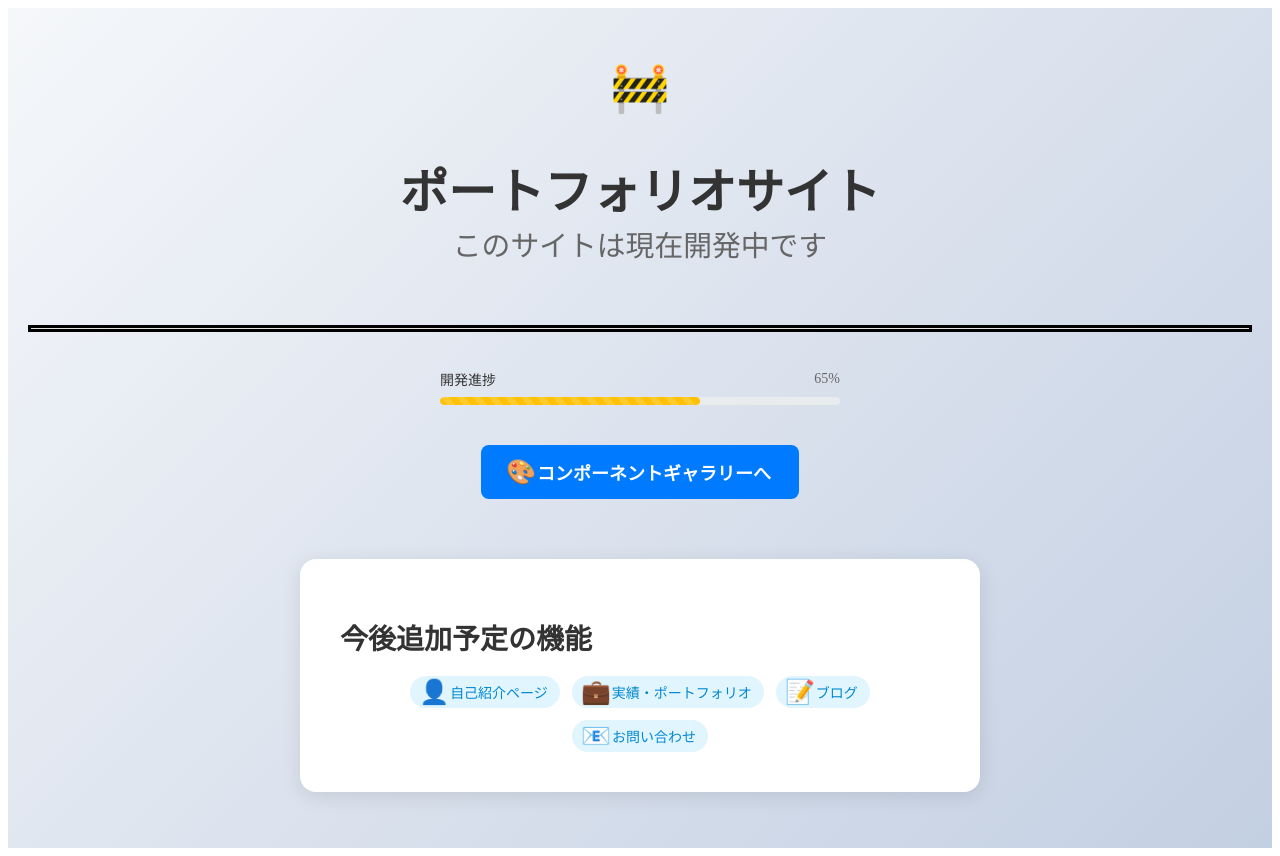
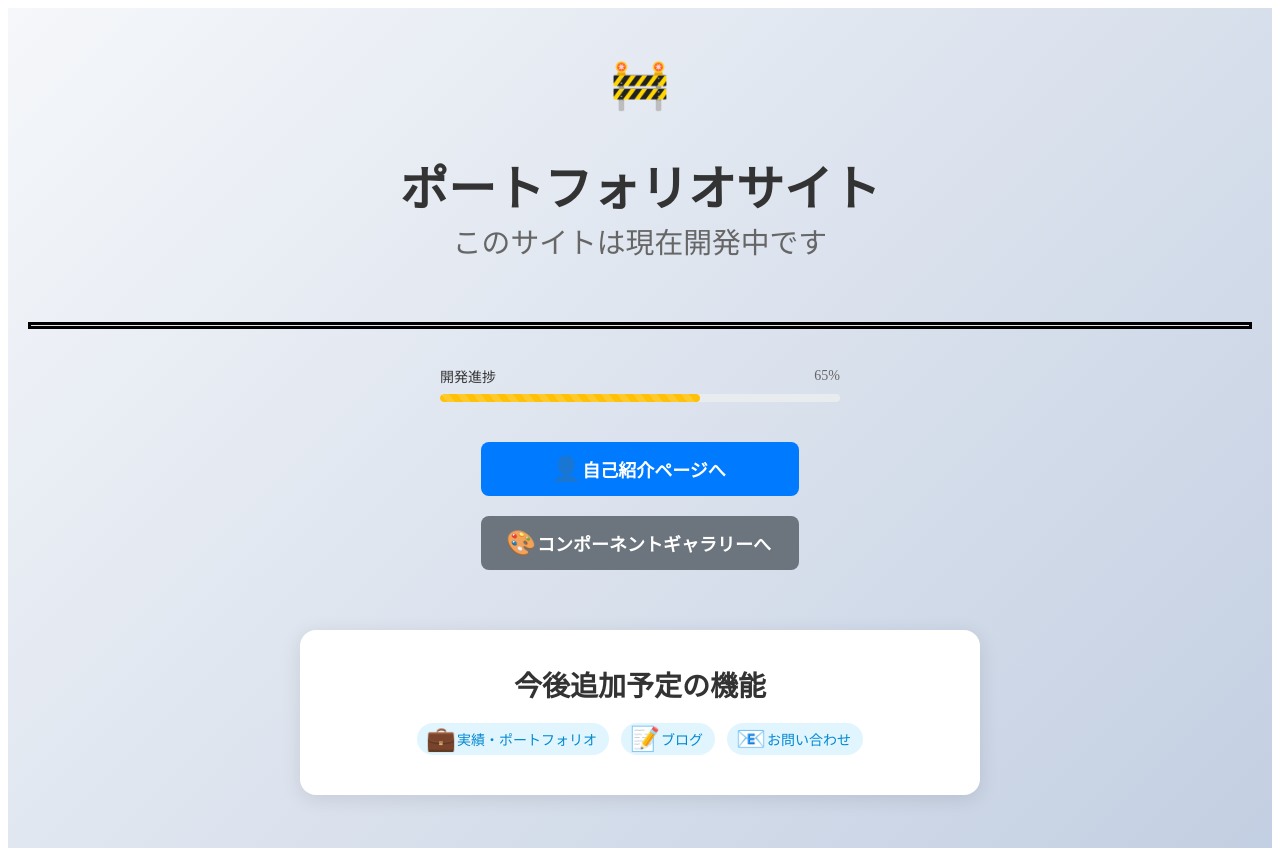
Before and after one commit to Riri-Inferno/my-portfolio, a Vue app: page / in a window 1280 px wide. Built offline with nearby package versions, Linux system fonts and the light colour scheme.

Commit message:
自己紹介ページへ遷移するようにした

```diff
--- a/src/components/pages/LandingPage.vue
+++ b/src/components/pages/LandingPage.vue
@@ -17,16 +17,18 @@
 
     <!-- ナビゲーション -->
     <nav class="navigation">
-      <BaseButton @click="goToComponents" variant="primary" size="large">
+      <BaseButton @click="goToAbout" variant="primary" size="large">
+        <BaseIcon icon="👤" /> 自己紹介ページへ
+      </BaseButton>
+      <BaseButton @click="goToComponents" variant="secondary" size="large">
         <BaseIcon icon="🎨" /> コンポーネントギャラリーへ
       </BaseButton>
     </nav>
 
     <!-- 開発中の機能リスト -->
     <div class="coming-soon">
-      <BaseHeading tag="h3">今後追加予定の機能</BaseHeading>
+      <BaseHeading tag="h3" align="center" :noMargin="true">今後追加予定の機能</BaseHeading>
       <div class="feature-list">
-        <BaseTag variant="info" size="medium"> <BaseIcon icon="👤" /> 自己紹介ページ </BaseTag>
         <BaseTag variant="info" size="medium">
           <BaseIcon icon="💼" /> 実績・ポートフォリオ
         </BaseTag>
@@ -48,6 +50,10 @@ import BaseTag from '../atoms/BaseTag.vue'
 
 const router = useRouter()
 
+const goToAbout = () => {
+  router.push('/about')
+}
+
 const goToComponents = () => {
   router.push('/components')
 }
@@ -67,6 +73,9 @@ const goToComponents = () => {
     display: flex;
     gap: 20px;
     margin-bottom: 60px;
+    flex-wrap: wrap;
+    justify-content: center;
+    flex-flow: column;
   }
 
   .coming-soon {
--- /dev/null
+++ b/src/components/pages/SelfIntroduction.vue
@@ -0,0 +1,7 @@
+<template>
+  <div>自己紹介ページ</div>
+</template>
+
+<script setup lang="ts"></script>
+
+<style lang="scss" scoped></style>
--- a/src/router/index.ts
+++ b/src/router/index.ts
@@ -14,6 +14,11 @@ const router = createRouter({
       name: 'components',
       component: () => import('../components/pages/ComponentGallery.vue'),
     },
+    {
+      path: '/about',
+      name: 'about',
+      component: () => import('../components/pages/SelfIntroduction.vue'),
+    },
   ],
 })
 
```
